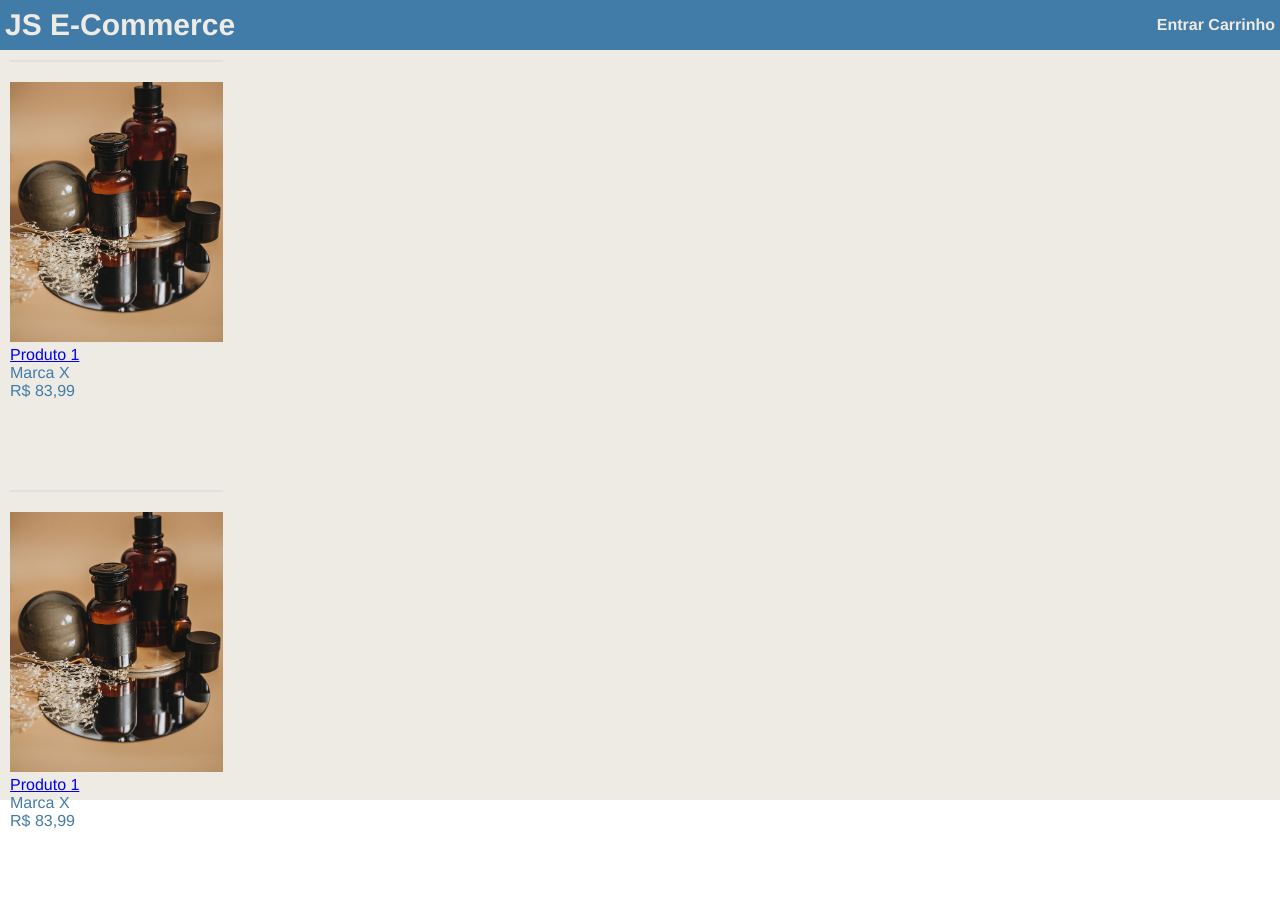
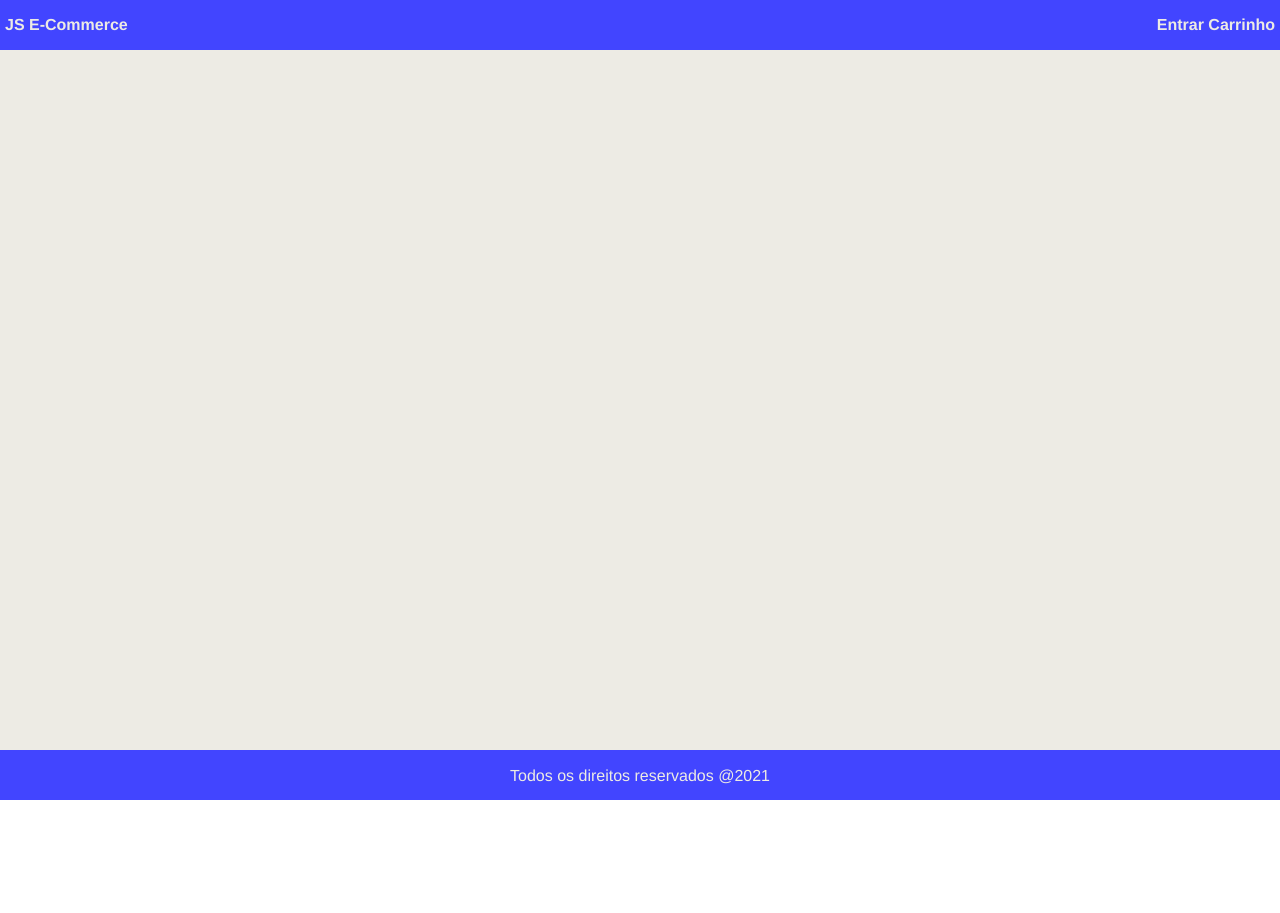
Before and after one commit to Ianuxauska1/projweb, a website: page frontend/public/index.html in a window 1280 px wide. Shown: the top 913 px of the page. After the commit the page ends 800 px from the top, so only its background shows below. Drawn offline with Linux system fonts and the light colour scheme.

Commit message:
Add files via upload

```diff
--- a/frontend/public/index.html
+++ b/frontend/public/index.html
@@ -4,8 +4,9 @@
     <meta charset="UTF-8">
     <meta http-equiv="X-UA-Compatible" content="IE=edge">
     <meta name="viewport" content="width=device-width, initial-scale=1.0">
-    <link rel="stylesheet" href="./style.css"
-    <title> <E-Commerce></E-Commerce></title>
+    <link rel="stylesheet" href="./style.css">
+    <script type="module" src="../src/app.js"></script>
+    <title>JS E-Commerce</title>
 </head>
 <body>
     <div class ="grid-container">
@@ -19,8 +20,8 @@
 
 
 </header>
-<main>
-    <ul class="products">
+<main id="main-container">
+    <!-- <ul class="products">
 <li>
 <div class="product">
 <a href="/#/product/1">
@@ -113,7 +114,7 @@
         </div>
         </li>
 
-    </ul>
+    </ul> -->
 </main>
 <footer>
     Todos os direitos reservados @2021
--- a/frontend/public/style.css
+++ b/frontend/public/style.css
@@ -1,15 +1,23 @@
-* {
+*{
     box-sizing: border-box;
 }
 
 html{
-    font-size: 62.5%; /* 16 px 62.5 = 10px = 1rem*/
+    font-size: 62.5%; /* 16px * 62.5 = 10px = iren */
 }
+
 body{
-
     margin: 0;
     font: 1.6rem Helvetica, Arial, sans-serif;
     height: 100vh;
+}
+a {
+    text-decoration: none;
+    color: #222222;
+}
+
+a:hover{
+    color: #4245ff;
 }
 .grid-container{
     height: 100%;
@@ -21,14 +29,14 @@ grid-template-areas:
     grid-template-columns: 1fr;
     grid-template-rows: 5rem 1fr 5rem;
     background-color: #EDEBE4;
-color: #417ca9;
+    color: #4245ff;
 }
 
 header{
     grid-area: header;
-background-color:#417ca9;
+    background-color: #4245ff;
     color: #EDEBE4;
-display: flex;
+    display:flex;
     justify-content: space-between;
     align-items: center;
     padding: 0.5rem;
@@ -37,25 +45,28 @@ padding: 0.5rem;
 header a{
     color: #EDEBE4;
     text-decoration: none;
-font-weight: bold ;
-}
-.brand{
-font-size: 3rem;
-
-}
-footer{
-background-color: #417ca9 ;
-display: flex;
-justify-content: center;
-align-items: center;
-color: #000 ;
+    font-weight: bold;
 }
 
-.products {
-    display: flex;
+.brand{
+    font-style: 3rem;
+}
+
+footer{
+    background-color: #4245ff;
+    display:flex;
+    justify-content: center;
+    color: #EDEBE4;
+    padding: 1.7rem;
+}
+
+.products{
+    display:flex;
     flex-wrap: wrap;
-    list-style-type:none ;
-    padding: 0; margin: 0; justify-content: center;
+    list-style-type: none;
+    padding: 0;
+    margin: 0;
+    justify-content:center;
 }
 
 .products li{
@@ -63,35 +74,31 @@ flex: 0 1 30rem;
     margin: 1rem;
     margin-bottom: 0;
     height: 42rem;
-border-top: 0.2rem solid #e0e0e0;
+    border-top: 0.2rem solid #EDEBE4;
 }
 
-.products {
-
-display: inline-block;
+.product{
+    display: flex;
     flex-direction: column;
     justify-content: space-around;
     height: 100%;
-
 }
 
-.products img{
-
+.product img{
     max-height: 26rem;
     max-width: 22rem;
     margin-top: 2rem;
-
 }
 
-.products-name{
+.product-name{
     line-height: 2.2rem;
 }
 
-.products-brand {
+.product-brand{
     font-size: 1.2rem;
-color: #808080;
+    color: #808880;
 }
-.products-price{
+
+.product-price{
     font-size: 2rem;
-
 }
```
Lines whose indentation alone changed are shown as unchanged.
